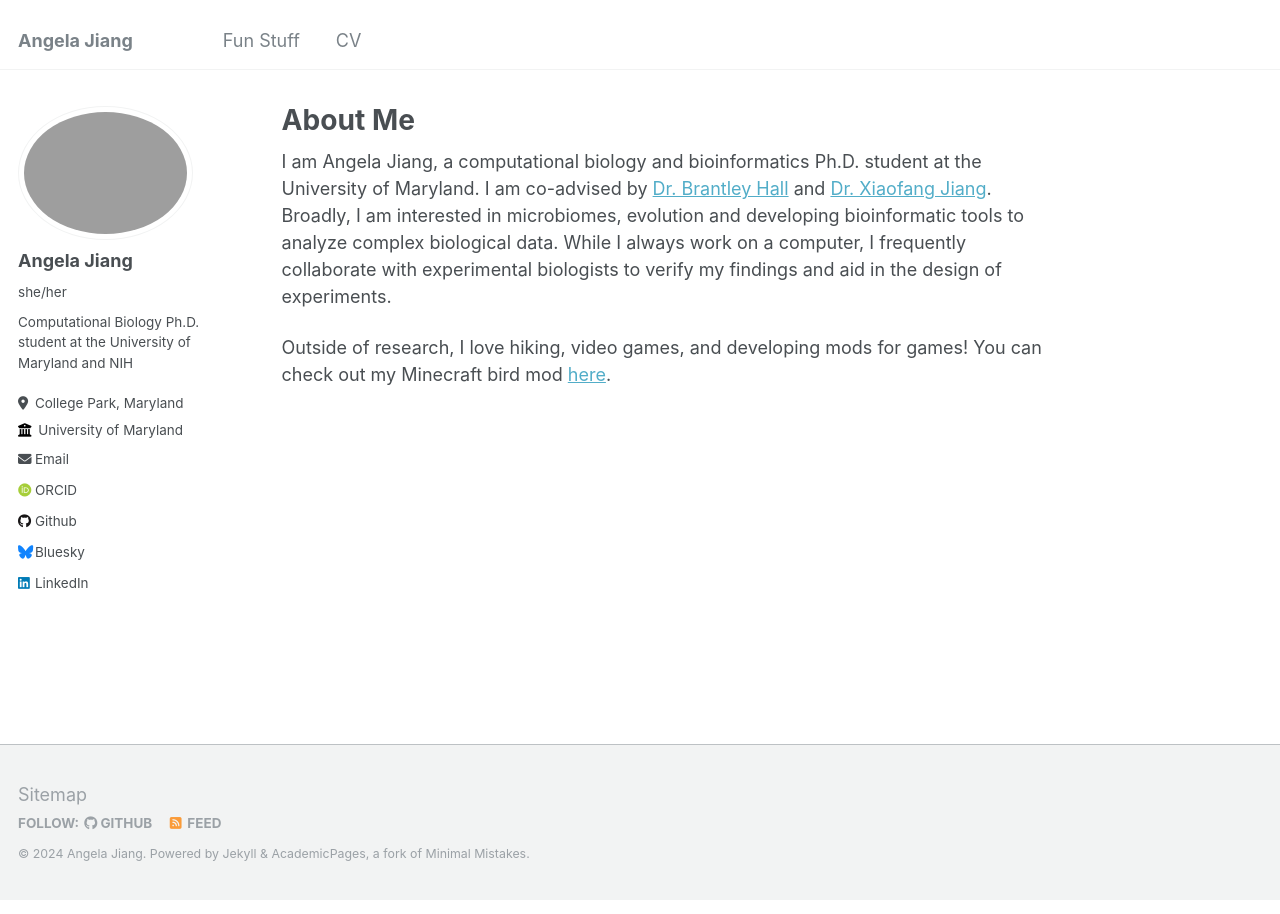
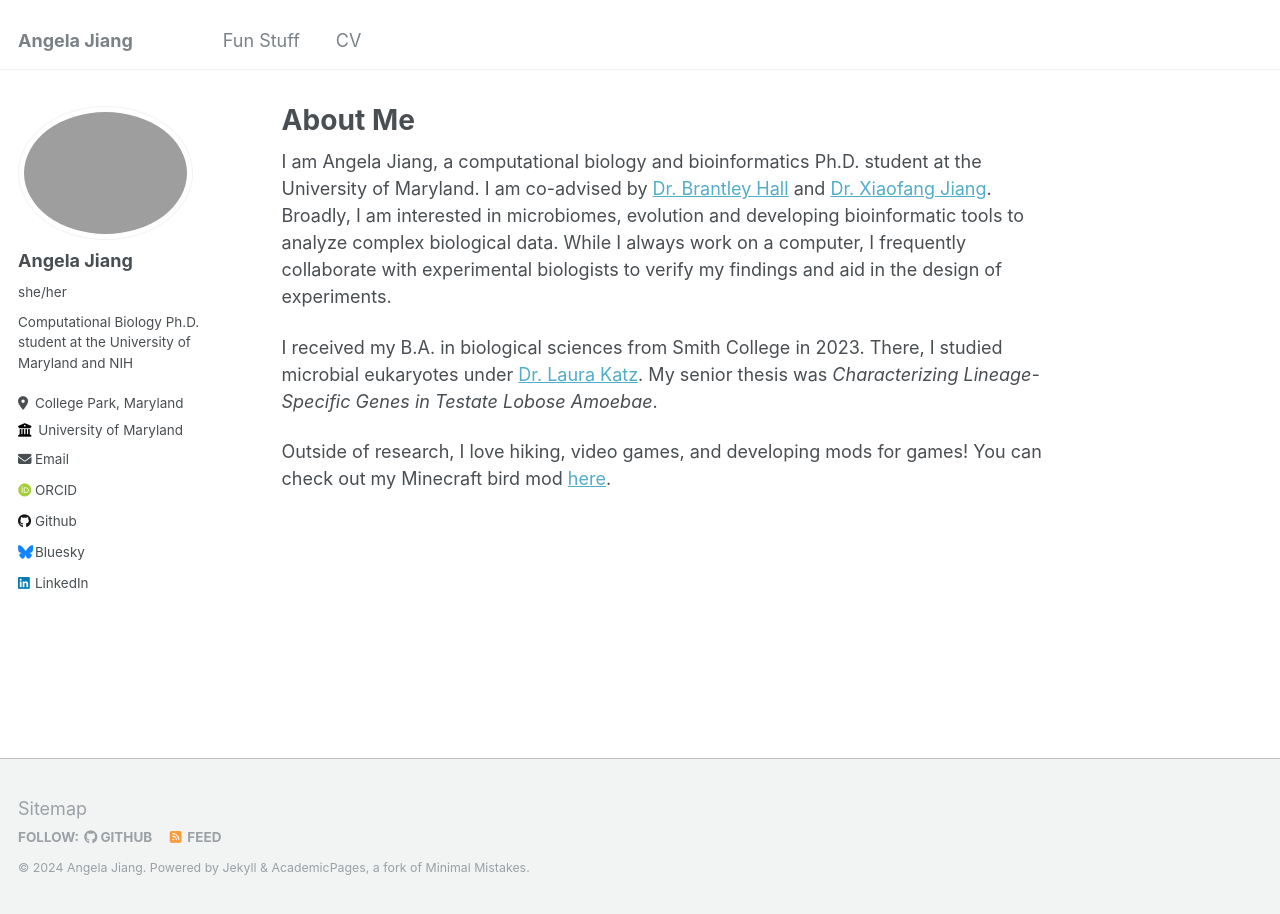
Before and after one commit to frikinzi/frikinzi.github.io, a Jekyll site: the page built from _pages/about.md, in a window 1280 px wide. Built offline with Jekyll 4.4.1, drawn with Linux system fonts in a browser that asks for light colours; some web fonts are replaced.

Commit message:
Update about.md

```diff
--- a/_pages/about.md
+++ b/_pages/about.md
@@ -9,4 +9,6 @@ redirect_from:
 
 I am Angela Jiang, a computational biology and bioinformatics Ph.D. student at the University of Maryland. I am co-advised by [Dr. Brantley Hall](https://scholar.google.com/citations?hl=en&user=zgcl-SoAAAAJ&view_op=list_works) and [Dr. Xiaofang Jiang](https://www.ncbi.nlm.nih.gov/CBBresearch/jianglab/index.html). Broadly, I am interested in microbiomes, evolution and developing bioinformatic tools to analyze complex biological data. While I always work on a computer, I frequently collaborate with experimental biologists to verify my findings and aid in the design of experiments.
 
+I received my B.A. in biological sciences from Smith College in 2023. There, I studied microbial eukaryotes under [Dr. Laura Katz](https://www.science.smith.edu/katz-lab/). My senior thesis was *Characterizing Lineage-Specific Genes in Testate Lobose Amoebae*.
+
 Outside of research, I love hiking, video games, and developing mods for games! You can check out my Minecraft bird mod [here](https://www.curseforge.com/minecraft/mc-mods/creatures).
```
